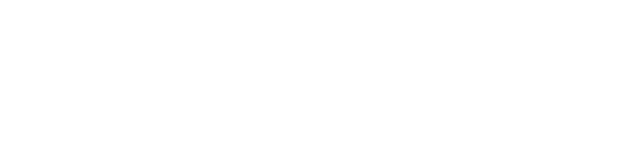
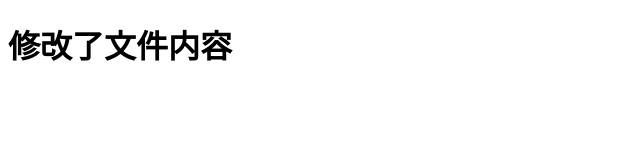
Before and after one commit to linfuqiang/JM_day01_ks, a plain HTML site: page 60Git.html in a window 1280 px wide. Shown: the whole page, without its empty margins (0-640 px from the left). Drawn offline with Linux system fonts and the light colour scheme.

Commit message:
第一次提交修改了文件内容的文件

```diff
--- a/60Git.html
+++ b/60Git.html
@@ -2,8 +2,9 @@
 <html>
 	<head>
 		<meta charset="UTF-8">
-		<title></title>
+		<title>林富强</title>
 	</head>
 	<body>
+		<h1>修改了文件内容</h1>
 	</body>
 </html>
```
